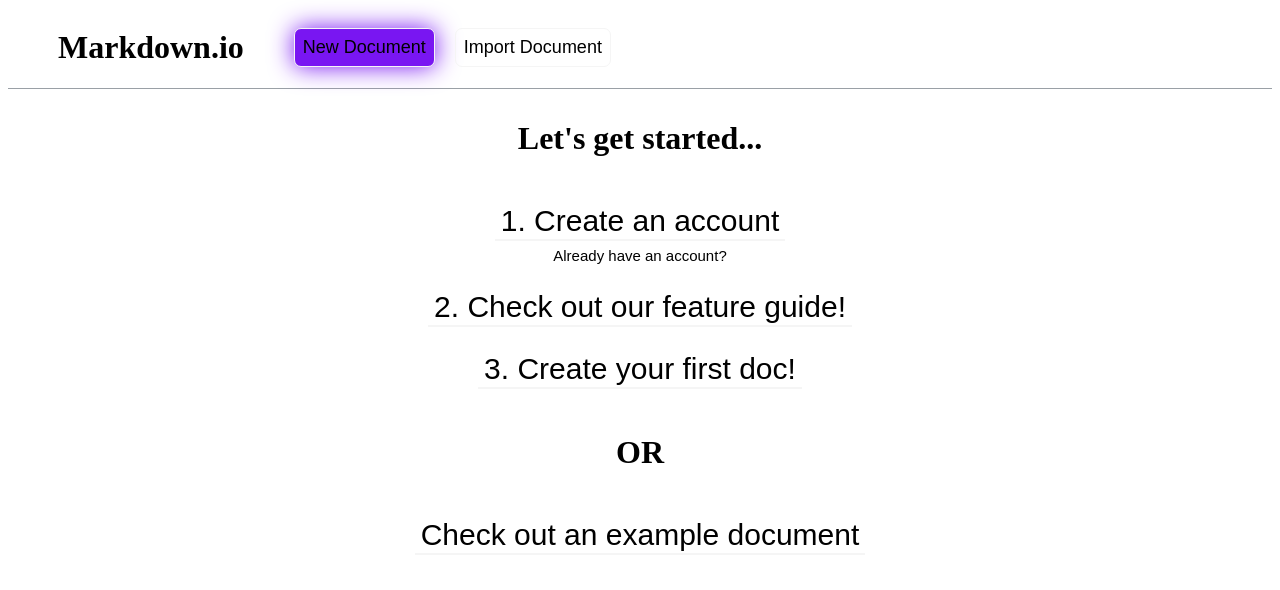
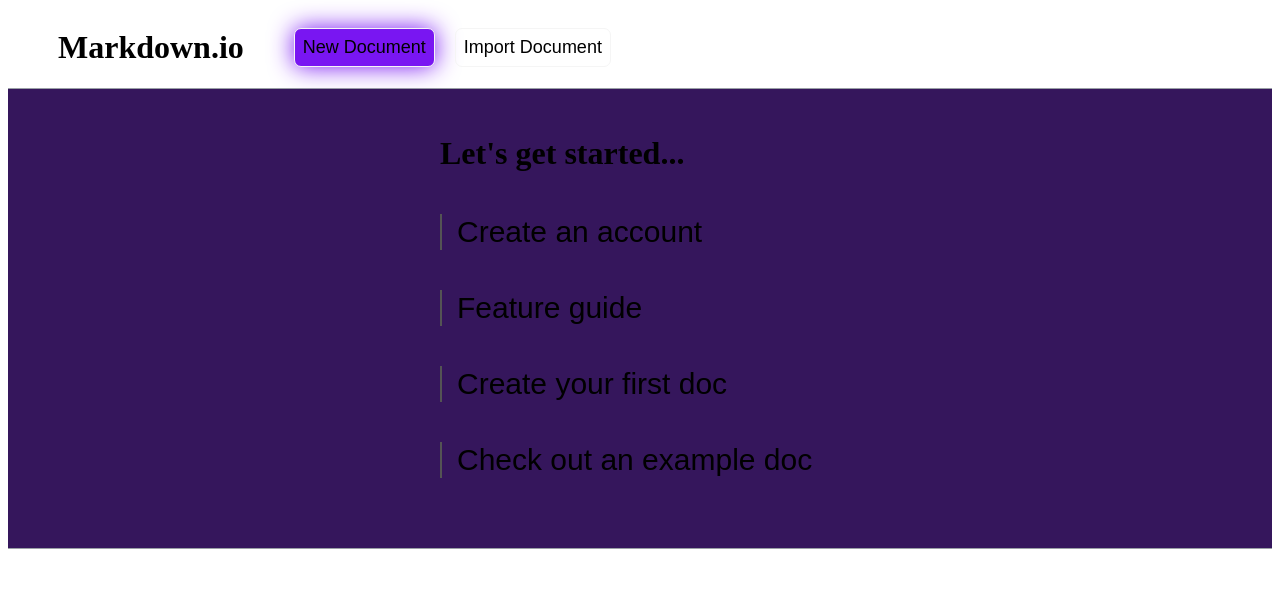
Before and after one commit to aria-lopez/markdown.io, a React app: page / in a window 1280 px wide. Shown: the top 590 px of the page. Built offline with nearby package versions, Linux system fonts and the light colour scheme; the HTML template or start-up script is replaced by a standard one.

Commit message:
Finished base styling and animations for the intro component

```diff
--- a/client/src/components/Intro.jsx
+++ b/client/src/components/Intro.jsx
@@ -8,22 +8,23 @@ const Container = styled.div`
     justify-content: center;
     transition: opacity 1s;
     flex-direction: column;
+    border-bottom: 1px solid #9AA0A6;
+    width: 100%;
+    background-color: #35165c;
 `;
 
 const Title = styled.h1`
 `;
 
-const Or = styled.h1`
-    opacity: ${props => props.opacity ? '1' : '0'};
-    transition: opacity 1s;
-`;
 
 const ButtonContainer = styled.div`
     display: flex;
-    align-items: center;
+    align-items: left;
     justify-content: space-evenly;
     flex-direction: column;
     min-height: 400px;
+    min-width: 400px;
+    text-align: left;
 `;
 
 const IntroButton = styled.button`
@@ -31,38 +32,36 @@ const IntroButton = styled.button`
     transition: opacity 1s;
     pointer-events: ${props => props.opacity ? 'auto' : 'none' };
     font-size: 30px;
+    padding-left: 15px;
     background-color: transparent;
     border-top: transparent;
     border-right: transparent;
-    border-left: transparent;
-    border-bottom: 2px solid whitesmoke;
+    border-left: 2px solid #whitesmoke;
+    border-bottom: transparent;
+    text-align: left;
     color: inherit;
     cursor: pointer;
     &:hover {
         color: #f5a142;
-        border-bottom: 2px solid #f5a142;
+        border-left: 4px solid #f5a142;
+        background-color: #454545;
     }
 `;
 
-const LoginButton = styled.button`
-    opacity: ${props => props.opacity ? '1' : '0'};
-    margin-top: 5px;
-    transition: opacity 1s;
-    pointer-events: ${props => props.opacity ? 'auto' : 'none' };
-    font-size: 15px;
-    background-color: transparent;
-    border: transparent;
-    color: inherit;
-    cursor: pointer;
-    &:hover {
-        color: #f5a142;
-    }
+const Row = styled.div`
+    display: flex;
+    flex-direction: row;
+    align-items: left;
+    justify-content: left;
+    text-align: left;
+    margin: 20px 0px 20px 0px;
 `;
 
-const Column = styled.div`
-    display: flex;
-    flex-direction: column;
+const Spacer = styled.div`
+    min-height: ${props => props.height || '0' }px;
+    min-width: 1px;
 `;
+
 
 export default function Intro() {
     const [title, setTitle] = useState('');
@@ -81,20 +80,26 @@ export default function Intro() {
 
     return (
         <Container>
+            <ButtonContainer>
+                <Spacer height={'25'}/>
             <Title>{title}</Title>
-            <ButtonContainer>
-                <Column>
-                    <IntroButton opacity={displayButtons}>1. Create an account</IntroButton>
-                    <LoginButton opacity={displayButtons}>Already have an account?</LoginButton>
-                </Column>
+                <Row>
+                    <IntroButton opacity={displayButtons}> Create an account</IntroButton>
+                </Row>
 
-                <IntroButton opacity={displayButtons}>2. Check out our feature guide!</IntroButton>
-                <IntroButton opacity={displayButtons}>3. Create your first doc!</IntroButton>
+                <Row>
+                    <IntroButton opacity={displayButtons}> Feature guide</IntroButton>
+                </Row>
+
+                <Row>
+                    <IntroButton opacity={displayButtons}> Create your first doc</IntroButton>
+                </Row>
 
 
-                <Or opacity={displayButtons}> OR </Or>
-
-                <IntroButton opacity={displayButtons}>Check out an example document</IntroButton>
+                <Row>
+                    <IntroButton opacity={displayButtons}> Check out an example doc</IntroButton>
+                </Row>
+                <Spacer height={'50'}/>
             </ButtonContainer>
         </Container>
     );
--- a/client/src/components/NavBar.jsx
+++ b/client/src/components/NavBar.jsx
@@ -7,7 +7,6 @@ const NavContainer = styled.div`
     justify-content: left;
     border-bottom: 1px solid #9AA0A6;
     width: 100%;
-    margin-bottom: 10px;
 `;
 
 const NavSpacer = styled.div`
```
Also changed, not shown: client/src/components/Footer.jsx (added), 1 other file (tests, documents, lock files or other folders).
